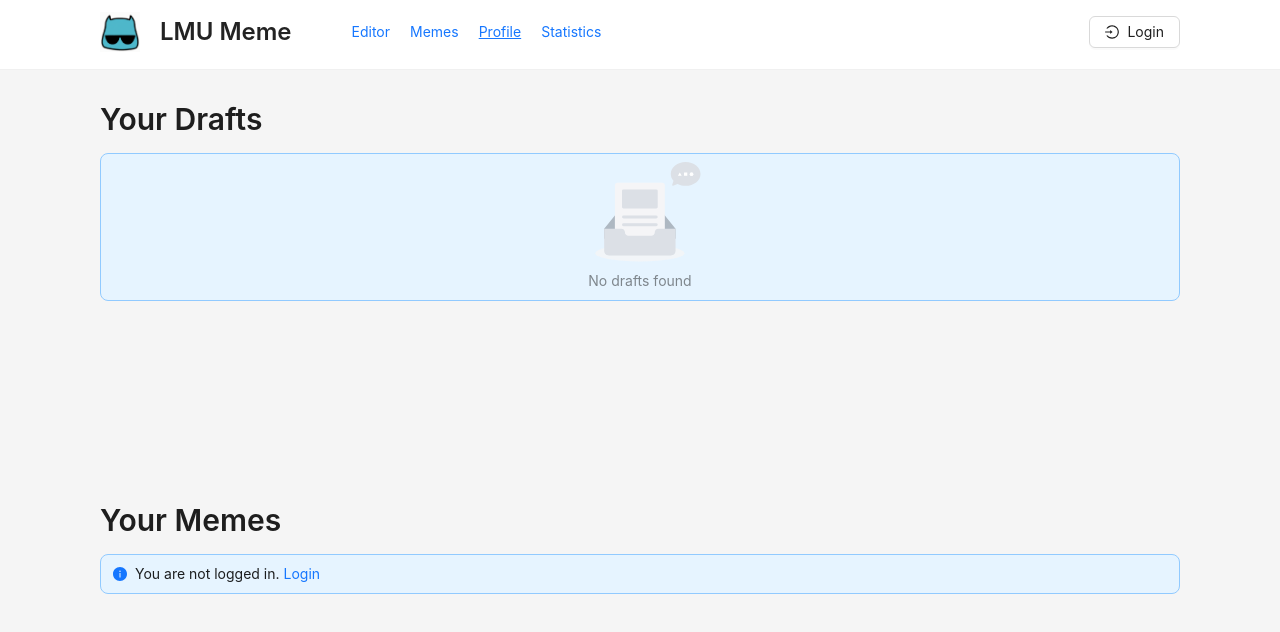
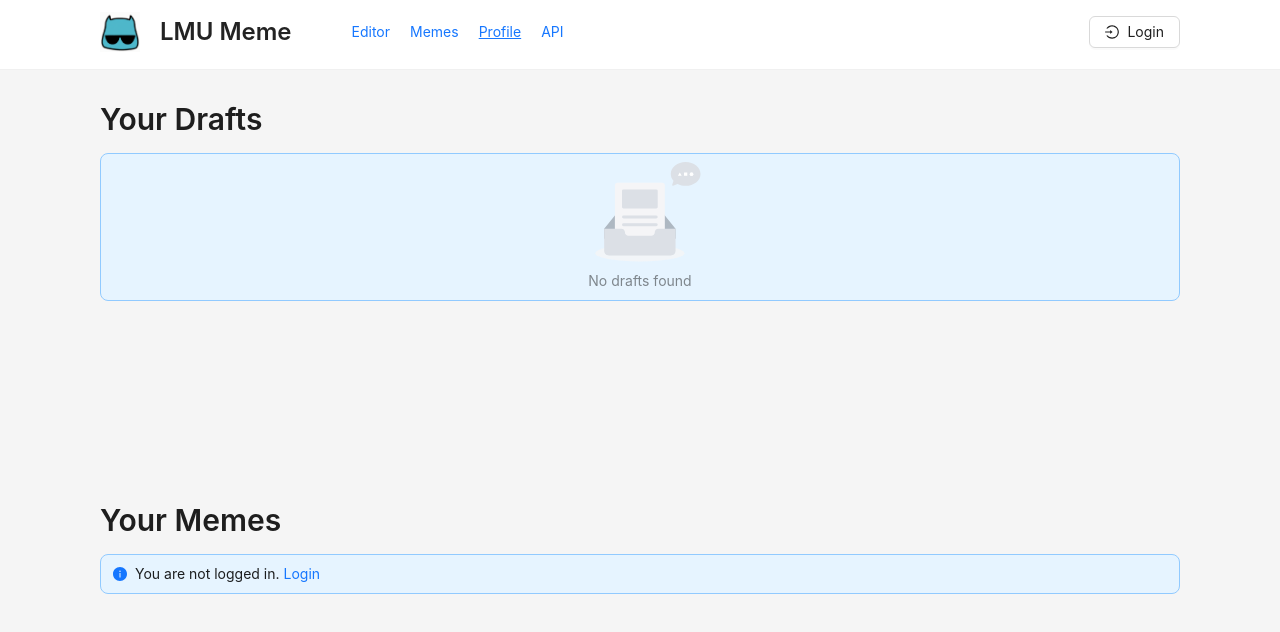
Before and after one commit to mimuc/mememuc-template, a React (Create React App) app in the folder react-frontend/: page /profile in a window 1280 px wide. Shown: the top 632 px of the page. Built offline with nearby package versions, Linux system fonts and the light colour scheme.

Commit message:
API is now visible on the header.

```diff
--- a/react-frontend/public/openapi.yaml
+++ b/react-frontend/public/openapi.yaml
@@ -1298,6 +1298,9 @@ components:
           type: string
           required: true
           unique: true
+        creatorDisplayName:
+          type: string
+          description: The display name of the creator
       required:
         - content
         - username
--- a/react-frontend/src/components/Header/Header.tsx
+++ b/react-frontend/src/components/Header/Header.tsx
@@ -64,8 +64,8 @@ export const Header = ({children}: HeaderProps) => {
                                  style={({isActive}) => ({textDecoration: `${isActive ? 'underline' : 'none'}`})}>Memes</NavLink>
                         <NavLink to={'/profile'}
                                  style={({isActive}) => ({textDecoration: `${isActive ? 'underline' : 'none'}`})}>Profile</NavLink>
-                        <NavLink to={'/statistics'}
-                                 style={({isActive}) => ({textDecoration: `${isActive ? 'underline' : 'none'}`})}>Statistics</NavLink>
+                        <NavLink to={'/api'}
+                                 style={({isActive}) => ({textDecoration: `${isActive ? 'underline' : 'none'}`})}>API</NavLink>
                     </Navigation>
                 </div>
                 <div style={{display: 'inline-flex', alignItems: 'center'}}>
--- a/react-frontend/src/pages/StatisticsPage/StatisticsPage.tsx
+++ /dev/null
@@ -1,9 +0,0 @@
-export const StatisticsPage = () => {
-    // TODO: add general statistics (e.g. visitors, total users, etc.)
-
-    return (
-        <div>
-            StatisticsPage
-        </div>
-    );
-}
--- a/react-frontend/src/pages/index.ts
+++ b/react-frontend/src/pages/index.ts
@@ -5,4 +5,3 @@ export * from './Meme/SingleMemePage/SingleMemePage';
 export * from './Meme/MemeListPage/MemeListPage';
 export * from './ProfilePage/ProfilePage';
 export * from './RegisterPage/RegisterPage';
-export * from './StatisticsPage/StatisticsPage';
--- a/react-frontend/src/router/routes.tsx
+++ b/react-frontend/src/router/routes.tsx
@@ -1,6 +1,6 @@
 import {Outlet, RouteObject} from "react-router-dom";
 import {BasicLayout, MemeLayout} from "src/layouts";
-import {ApiPage, EditorPage, LoginPage, MemeListPage, ProfilePage, RegisterPage, SingleMemePage, StatisticsPage} from "src/pages";
+import {ApiPage, EditorPage, LoginPage, MemeListPage, ProfilePage, RegisterPage, SingleMemePage} from "src/pages";
 import {ErrorPage} from "./ErrorPage/ErrorPage";
 
 const BasicWrapper = () => {
@@ -57,10 +57,6 @@ export const routes: RouteObject[] = [
                     {
                         path: 'register',
                         element: <RegisterPage/>
-                    },
-                    {
-                        path: 'statistics',
-                        element: <StatisticsPage/>
                     }
                 ]
             }
```
